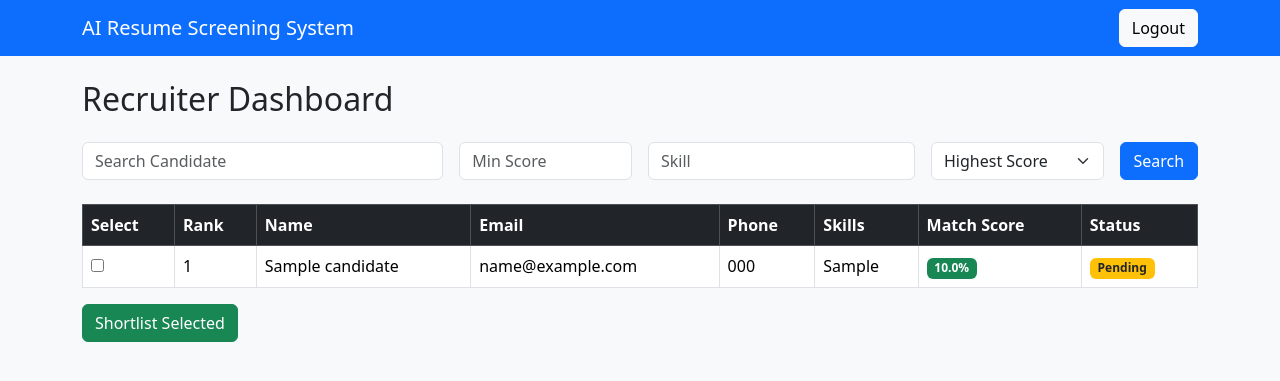
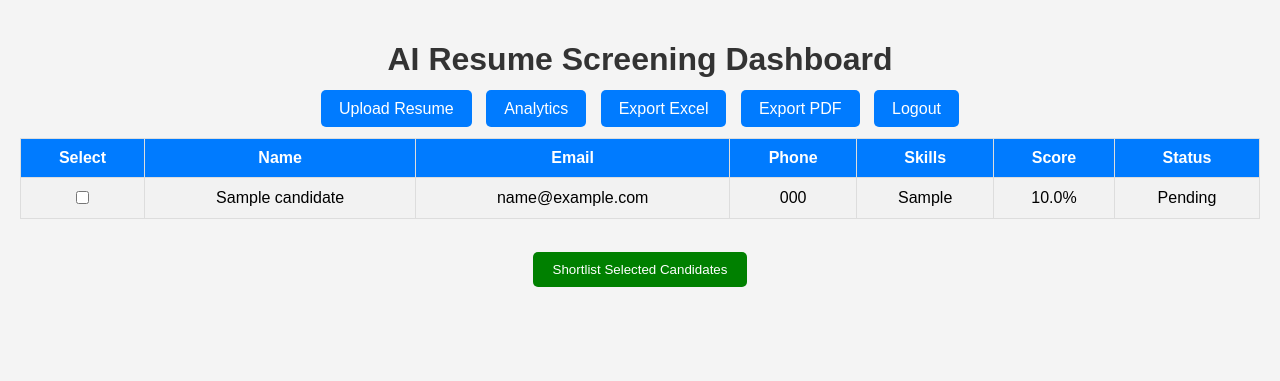
Before and after one commit to syedmohammeda/AI-Resume-Screening-System, a Flask app: page /dashboard in a window 1280 px wide. Shown: the top 381 px of the page. Run offline with Flask 3, Linux system fonts and the light colour scheme; a user stored in the database is signed in; tables that the repository leaves empty hold one stand-in row (values such as "Sample post").

Commit message:
Updated AI Resume Screening System

```diff
--- a/app.py
+++ b/app.py
@@ -41,7 +41,7 @@ os.makedirs(UPLOAD_FOLDER, exist_ok=True)
 
 @app.route("/")
 def home():
-    return render_template("index.html")
+    return render_template("login.html")
 
 @app.route("/register", methods=["GET", "POST"])
 def register():
@@ -155,6 +155,11 @@ def dashboard():
         candidates=candidates
     )
 
+@app.route("/upload", methods=["GET"])
+@login_required
+def upload():
+    return render_template("upload.html")
+
 @app.route("/upload", methods=["POST"])
 @login_required
 def upload_resume():
@@ -163,7 +168,6 @@ def upload_resume():
         return "No file selected"
 
     job_description = request.form["job_description"]
-
     files = request.files.getlist("resumes")
 
     results = []
@@ -177,28 +181,32 @@ def upload_resume():
         file.save(filepath)
 
         text = extract_text(filepath)
+        print("========== RESUME TEXT ==========")
+        print(text)
+        print("=================================")
         info = extract_information(text)
         score = calculate_match(text, job_description)
 
         save_candidate(
-          file.filename,
-          info["Email"],
-          info["Phone"],
-          info["Skills"],
-          score
+            file.filename,
+            info["Email"],
+            info["Phone"],
+            info["Skills"],
+            score
         )
 
         results.append({
-          "name": file.filename,
-          "score": score,
-          "email": info["Email"],
-          "phone": info["Phone"],
-          "skills": info["Skills"]
+            "name": file.filename,
+            "score": score,
+            "email": info["Email"],
+            "phone": info["Phone"],
+            "skills": info["Skills"],
+            "status": "pending"
         })
 
-    results.sort(key=lambda x:x["score"],reverse=True)
+    results.sort(key=lambda x: x["score"], reverse=True)
 
-    return render_template("result.html",results=results)
+    return render_template("result.html", results=results)
 
 @app.route("/analytics")
 @login_required
--- a/backend/information_extractor.py
+++ b/backend/information_extractor.py
@@ -11,7 +11,7 @@ def extract_information(text):
 
     email = re.findall(r"[A-Za-z0-9._%+-]+@[A-Za-z0-9.-]+\.[A-Za-z]{2,}", text)
 
-    phone = re.findall(r"\+?\d[\d\s-]{8,}\d", text)
+    phone = re.findall(r"(?:\+91[- ]?)?[6-9]\d{9}", text)
 
     skills = []
 
@@ -24,5 +24,5 @@ def extract_information(text):
     return {
         "Email": email[0] if email else "Not Found",
         "Phone": phone[0] if phone else "Not Found",
-        "Skills": skills
+        "Skills": ", ".join(skills) if skills else "Not Found"
     }
--- a/templates/dashboard.html
+++ b/templates/dashboard.html
@@ -3,187 +3,119 @@
 <head>
     <meta charset="UTF-8">
     <meta name="viewport" content="width=device-width, initial-scale=1.0">
-    <title>Recruiter Dashboard</title>
+    <title>AI Resume Screening Dashboard</title>
+    <style>
+        body{
+            font-family: Arial, sans-serif;
+            background:#f4f4f4;
+            margin:0;
+            padding:20px;
+        }
 
-    <link href="https://cdn.jsdelivr.net/npm/bootstrap@5.3.3/dist/css/bootstrap.min.css" rel="stylesheet">
+        h1{
+            text-align:center;
+            color:#333;
+        }
+
+        .menu{
+            text-align:center;
+            margin:20px 0;
+        }
+
+        .menu a{
+            text-decoration:none;
+            padding:10px 18px;
+            margin:5px;
+            background:#007bff;
+            color:white;
+            border-radius:5px;
+        }
+
+        .menu a:hover{
+            background:#0056b3;
+        }
+
+        table{
+            width:100%;
+            border-collapse:collapse;
+            background:white;
+        }
+
+        th,td{
+            border:1px solid #ddd;
+            padding:10px;
+            text-align:center;
+        }
+
+        th{
+            background:#007bff;
+            color:white;
+        }
+
+        tr:nth-child(even){
+            background:#f2f2f2;
+        }
+
+        .shortlist-btn{
+            margin-top:15px;
+            padding:10px 20px;
+            background:green;
+            color:white;
+            border:none;
+            cursor:pointer;
+            border-radius:5px;
+        }
+    </style>
 </head>
+<body>
 
-<body class="bg-light">
+<h1>AI Resume Screening Dashboard</h1>
 
-<nav class="navbar navbar-dark bg-primary">
-    <div class="container">
-        <a class="navbar-brand" href="#">
-            AI Resume Screening System
-        </a>
-
-        <a href="/logout" class="btn btn-light">
-            Logout
-        </a>
-    </div>
-</nav>
-
-<div class="container mt-4">
-
-    <h2 class="mb-4">Recruiter Dashboard</h2>
-
-    <form method="GET" action="/dashboard" class="row g-3 mb-4">
-
-        <div class="col-md-4">
-            <input
-                type="text"
-                name="search"
-                class="form-control"
-                placeholder="Search Candidate">
+<div class="menu">
+    <a href="{{ url_for('upload') }}">Upload Resume</a>
+    <a href="{{ url_for('analytics') }}">Analytics</a>
+    <a href="{{ url_for('export_excel') }}">Export Excel</a>
+    <a href="{{ url_for('export_pdf_route') }}">Export PDF</a>
+    <a href="{{ url_for('logout') }}">Logout</a>
 </div>
 
-        <div class="col-md-2">
-            <input
-                type="number"
-                name="min_score"
-                class="form-control"
-                placeholder="Min Score">
-        </div>
+<form method="POST" action="{{ url_for('shortlist') }}">
+<table>
+    <tr>
+        <th>Select</th>
+        <th>Name</th>
+        <th>Email</th>
+        <th>Phone</th>
+        <th>Skills</th>
+        <th>Score</th>
+        <th>Status</th>
+    </tr>
 
-        <div class="col-md-3">
-            <input
-                type="text"
-                name="skill"
-                class="form-control"
-                placeholder="Skill">
-        </div>
+    {% for candidate in candidates %}
+    <tr>
+        <td>
+            <input type="checkbox" name="candidate_ids" value="{{ candidate.id }}">
+        </td>
+        <td>{{ candidate.name }}</td>
+        <td>{{ candidate.email }}</td>
+        <td>{{ candidate.phone }}</td>
+        <td>{{ candidate.skills }}</td>
+        <td>{{ candidate.score }}%</td>
+        <td>{{ candidate.status }}</td>
+    </tr>
+    {% endfor %}
 
-        <div class="col-md-2">
-            <select
-                name="sort"
-                class="form-select">
+</table>
 
-                <option value="score">
-                    Highest Score
-                </option>
+<br>
 
-                <option value="name">
-                    Candidate Name
-                </option>
-
-            </select>
-        </div>
-
-        <div class="col-md-1">
-            <button class="btn btn-primary w-100">
-                Search
+<center>
+    <button class="shortlist-btn" type="submit">
+        Shortlist Selected Candidates
     </button>
-        </div>
+</center>
 
 </form>
 
-    <form action="/shortlist" method="POST">
-
-        <table class="table table-bordered table-hover bg-white">
-
-            <thead class="table-dark">
-
-            <tr>
-
-                <th>Select</th>
-
-                <th>Rank</th>
-
-                <th>Name</th>
-
-                <th>Email</th>
-
-                <th>Phone</th>
-
-                <th>Skills</th>
-
-                <th>Match Score</th>
-
-                <th>Status</th>
-
-            </tr>
-
-            </thead>
-
-            <tbody>
-
-            {% for candidate in candidates %}
-
-            <tr>
-
-                <td>
-                    <input
-                        type="checkbox"
-                        name="candidate_ids"
-                        value="{{ candidate.id }}">
-                </td>
-
-                <td>{{ loop.index }}</td>
-
-                <td>{{ candidate.name }}</td>
-
-                <td>{{ candidate.email }}</td>
-
-                <td>{{ candidate.phone }}</td>
-
-                <td>{{ candidate.skills }}</td>
-
-                <td>
-                    <span class="badge bg-success">
-                        {{ candidate.score }}%
-                    </span>
-                </td>
-
-                <td>
-
-                   {% if candidate.status == "Shortlisted" %}
-                     <span class="badge bg-success">
-                      Shortlisted
-                     </span>
-
-                   {% elif candidate.status == "Pending" %}
-                     <span class="badge bg-warning text-dark">
-                      Pending
-                     </span>
-
-                   {% elif candidate.status == "Rejected" %}
-                     <span class="badge bg-danger">
-                      Rejected
-                     </span>
-
-                   {% elif candidate.status == "Interview Scheduled" %}
-                     <span class="badge bg-primary">
-                      Interview Scheduled
-                     </span>
-
-                   {% else %}
-                     <span class="badge bg-secondary">
-                      Unknown
-                     </span>
-
-                   {% endif %}
-                </td>
-
-            </tr>
-
-            {% endfor %}
-
-            </tbody>
-
-        </table>
-
-        <button
-            type="submit"
-            class="btn btn-success">
-
-            Shortlist Selected
-
-        </button>
-
-    </form>
-
-</div>
-
-<script src="https://cdn.jsdelivr.net/npm/bootstrap@5.3.3/dist/js/bootstrap.bundle.min.js"></script>
-
 </body>
 </html>
```
Also changed, not shown: backend/resume_parser.py (+15 -11 lines), templates/result.html (added, +87 -0 lines), templates/results.html (deleted, +0 -75 lines), templates/upload.html (added, +110 -0 lines), 5 other files. Lines whose indentation alone changed are shown as unchanged.
